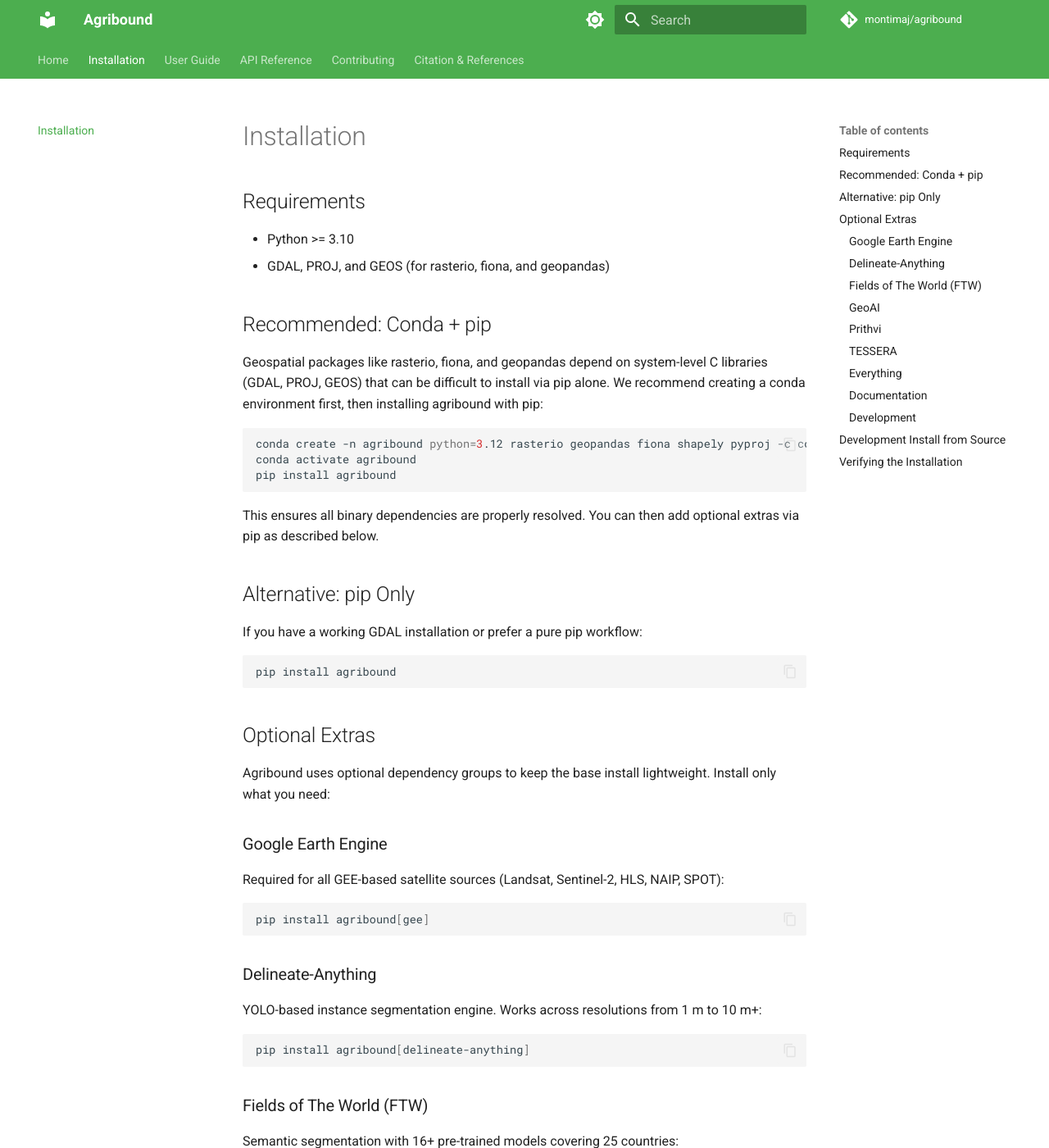
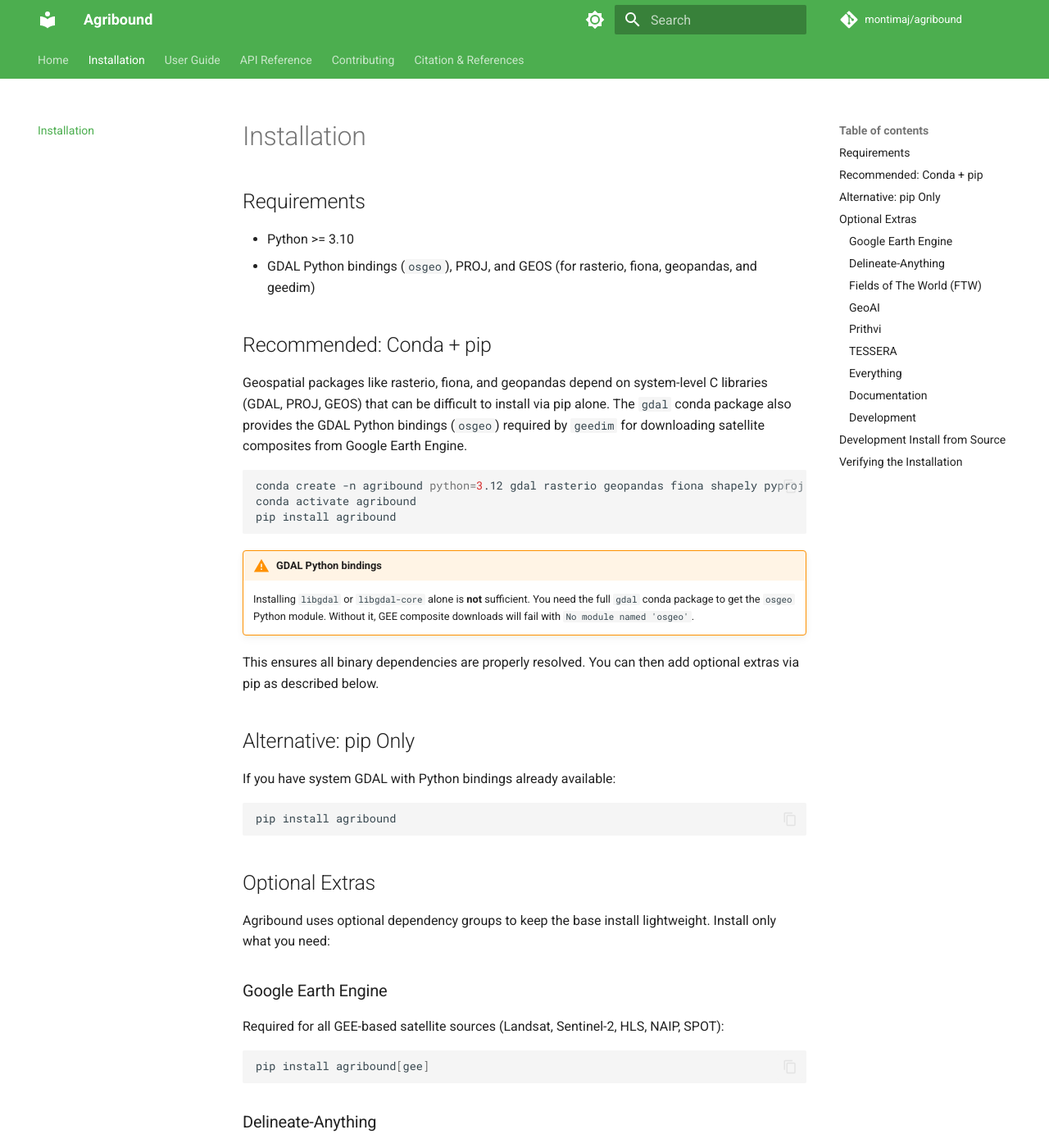
Before and after one commit to montimaj/agribound, an MkDocs documentation site: the page built from docs/installation.md, in a window 1280 px wide and 1400 px high. Shown: the whole window at 82% size. Built offline with MkDocs 1.6.1 and Material for MkDocs 9.7.7, drawn with Linux system fonts in a browser that asks for light colours; comment, search, counter and statistics services are not loaded.

Commit message:
More fixes

````diff
--- a/docs/installation.md
+++ b/docs/installation.md
@@ -3,23 +3,26 @@
 ## Requirements
 
 - Python >= 3.10
-- GDAL, PROJ, and GEOS (for rasterio, fiona, and geopandas)
+- GDAL Python bindings (`osgeo`), PROJ, and GEOS (for rasterio, fiona, geopandas, and geedim)
 
 ## Recommended: Conda + pip
 
-Geospatial packages like rasterio, fiona, and geopandas depend on system-level C libraries (GDAL, PROJ, GEOS) that can be difficult to install via pip alone. We recommend creating a conda environment first, then installing agribound with pip:
+Geospatial packages like rasterio, fiona, and geopandas depend on system-level C libraries (GDAL, PROJ, GEOS) that can be difficult to install via pip alone. The `gdal` conda package also provides the GDAL Python bindings (`osgeo`) required by `geedim` for downloading satellite composites from Google Earth Engine.
 
 ```bash
-conda create -n agribound python=3.12 rasterio geopandas fiona shapely pyproj -c conda-forge
+conda create -n agribound python=3.12 gdal rasterio geopandas fiona shapely pyproj -c conda-forge
 conda activate agribound
 pip install agribound
 ```
+
+!!! warning "GDAL Python bindings"
+    Installing `libgdal` or `libgdal-core` alone is **not** sufficient. You need the full `gdal` conda package to get the `osgeo` Python module. Without it, GEE composite downloads will fail with `No module named 'osgeo'`.
 
 This ensures all binary dependencies are properly resolved. You can then add optional extras via pip as described below.
 
 ## Alternative: pip Only
 
-If you have a working GDAL installation or prefer a pure pip workflow:
+If you have system GDAL with Python bindings already available:
 
 ```bash
 pip install agribound
@@ -106,7 +109,7 @@
 Clone the repository and install in editable mode with development dependencies:
 
 ```bash
-conda create -n agribound-dev python=3.12 rasterio geopandas fiona shapely pyproj -c conda-forge
+conda create -n agribound-dev python=3.12 gdal rasterio geopandas fiona shapely pyproj -c conda-forge
 conda activate agribound-dev
 git clone https://github.com/montimaj/agribound.git
 cd agribound
--- a/pyproject.toml
+++ b/pyproject.toml
@@ -76,6 +76,7 @@
     "torchgeo>=0.6",
     "segmentation-models-pytorch>=0.3",
     "lightning>=2.1",
+    "ftw-tools>=0.1",
 ]
 geoai = [
     "geoai-py>=0.30",
````
Also changed, not shown: README.md (+6 -4 lines), 4 other files.
